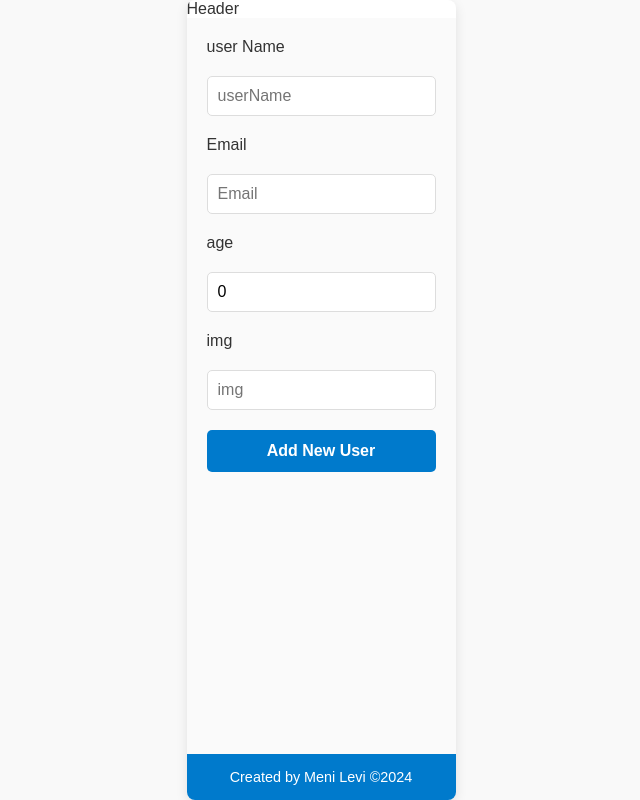
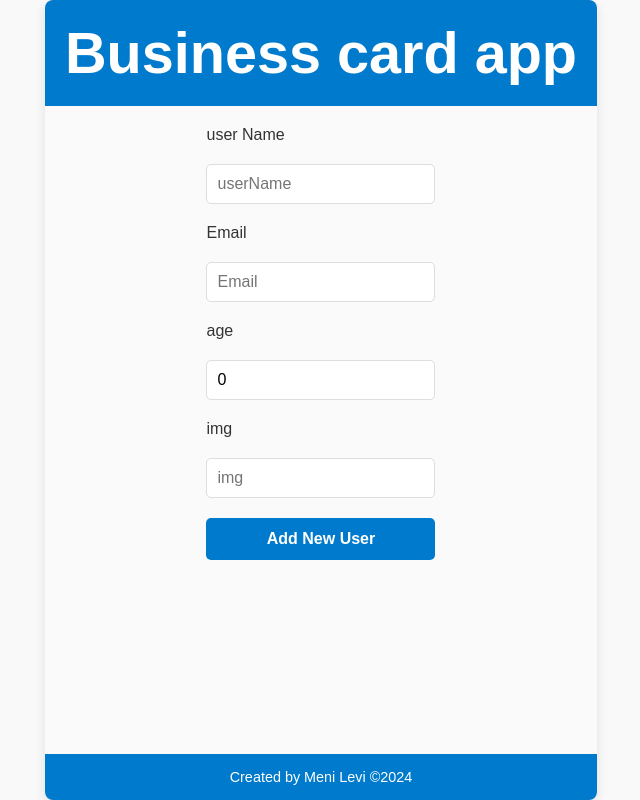
Before and after one commit to meni1221/Business-card-app, a React (Vite) app in the folder BCA/: page / in a window 1280 px wide. Shown: the whole page, without its empty margins (319-959 px from the left). Built offline with nearby package versions, Linux system fonts and the light colour scheme.

Commit message:
Create header component for the page

```diff
--- a/BCA/src/layout/header/Header.tsx
+++ b/BCA/src/layout/header/Header.tsx
@@ -1,9 +1,12 @@
-import React from 'react'
+
+
 
 export default function Header() {
   return (
-    <div>
-      Header
-    </div>
+    <>
+      <header>
+        <h1>Business card app</h1>
+      </header>
+    </>
   )
 }
```
Also changed, not shown: BCA/src/layout/header/leftSide/LeftSide.tsx (added, +11 -0 lines), BCA/src/layout/header/rightSide/RightSide.tsx (added, +11 -0 lines), BCA/src/layout/main/BrederOfMain.tsx (added, +14 -0 lines).
